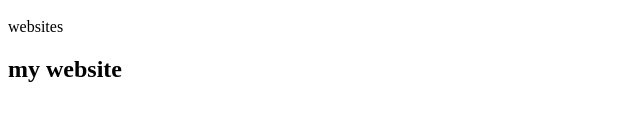
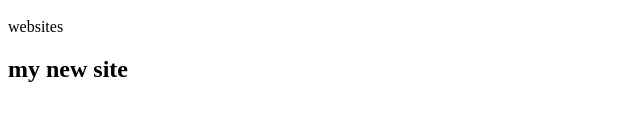
Before and after one commit to fakaab/tamrin1, a plain HTML site: page index.html in a window 1280 px wide. Shown: the part 335-456 px from the top of the page, 0-640 px from the left. Drawn offline with Linux system fonts and the light colour scheme.

Commit message:
change to header 2

```diff
--- a/index.html
+++ b/index.html
@@ -15,6 +15,6 @@
     <h1>sliderr</h1>
  </div>
  <footer>websites</footer>
- <h2>my website</h2>
+ <h2> my new site</h2>
 </body>
 </html>
```
